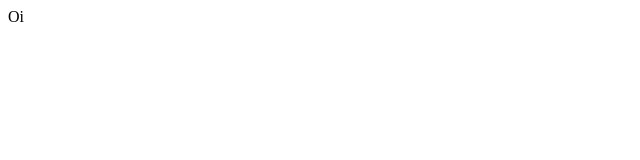
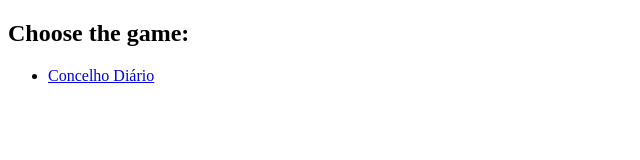
Before and after one commit to tquintas/tquintas.github.io, a plain HTML site: page index.html in a window 1280 px wide. Shown: the whole page, without its empty margins (0-640 px from the left). Drawn offline with Linux system fonts and the light colour scheme.

Commit message:
Add concelho diario

```diff
--- a/index.html
+++ b/index.html
@@ -4,6 +4,11 @@
         <title>Games</title>
     </head>
     <body>
-        Oi
+        <h2>Choose the game:</h2>
+        <ul>
+            <li>
+                <a href="#">Concelho Diário</a>
+            </li>
+        </ul>
     </body>
 </html>
```
